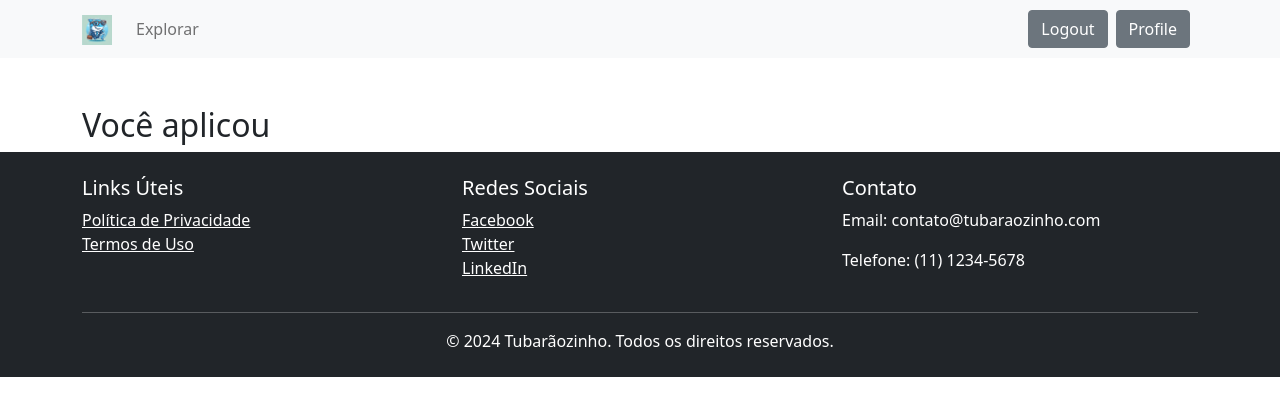
After one commit to lucapcf/tubaraozinho, a Django app: page /aplicar/ in a window 1280 px wide. The commit adds this page. Shown: the top 416 px of the page. Run offline with Django 5.2, Linux system fonts and the light colour scheme; the visitor is signed in with stand-in values (Sample User, id 1).

Commit message:
Adicionado botao de Aplicacao em uma Ideia

```diff
--- /dev/null
+++ b/accounts/templates/accounts/aplicou.html
@@ -0,0 +1,7 @@
+{% extends 'accounts/base.html' %}
+
+{% block content %}
+<div class="container mt-5">
+    <h2>Você aplicou</h2>
+</div>
+{% endblock %}
--- a/accounts/urls.py
+++ b/accounts/urls.py
@@ -1,6 +1,6 @@
 from django.urls import path
 
-from .views import index, register, login, logout, profile, browse, filter_ideas, idea
+from .views import index, register, login, logout, profile, browse, filter_ideas, idea, aplicar
 
 
 urlpatterns = [
@@ -12,4 +12,5 @@ urlpatterns = [
     path("browse/", browse, name="browse"),
     path("browse/filter_ideas", filter_ideas, name="filter_ideas"),
     path("browse/<int:idea_id>/", idea, name="idea"),
+    path('aplicar/', aplicar, name='aplicar'),
 ]
--- a/accounts/views.py
+++ b/accounts/views.py
@@ -122,3 +122,7 @@ def filter_ideas(request):
 def idea(request, idea_id):
     idea = get_object_or_404(Idea, pk=idea_id)
     return render(request, "browse/idea.html", {"idea": idea})
+
+@login_required
+def aplicar(request):
+    return render(request, 'accounts/aplicou.html')
```
Also changed, not shown: accounts/templates/browse/idea.html (+6 -1 lines).
